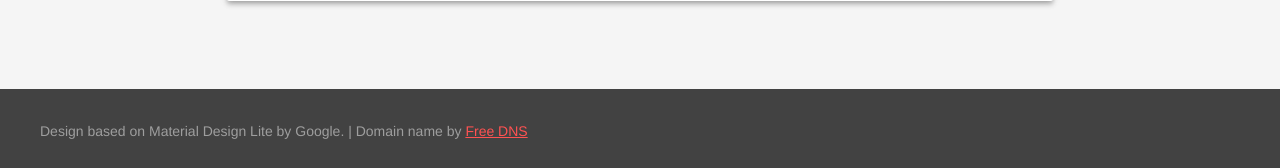
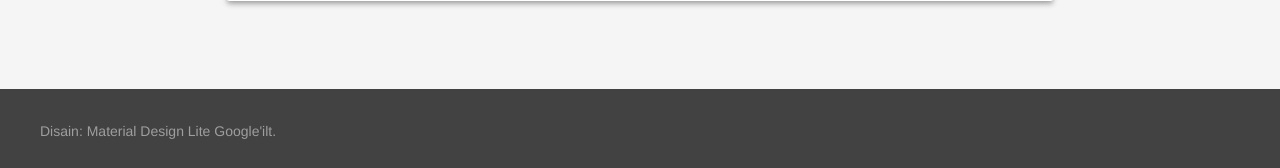
Before and after one commit to druid/www-cookie-echo, a PHP site: page / in a window 1280 px wide. Shown: the part 737-905 px from the top of the page. Run offline with PHP 8.4, Linux system fonts and the light colour scheme; some libraries are stand-ins or nearby versions.

Commit message:
Jaluse muudatused

```diff
--- a/index.php
+++ b/index.php
@@ -123,8 +123,7 @@
         </div>
         <footer class="demo-footer mdl-mini-footer">
           <div class="mdl-mini-footer--left-section">
-          Design based on Material Design Lite by Google.
-          | Domain name by <a href="http://freedns.afraid.org/ ">Free DNS</a>
+          Disain: Material Design Lite Google'ilt.
           </div>
         </footer>
       </main>
```
